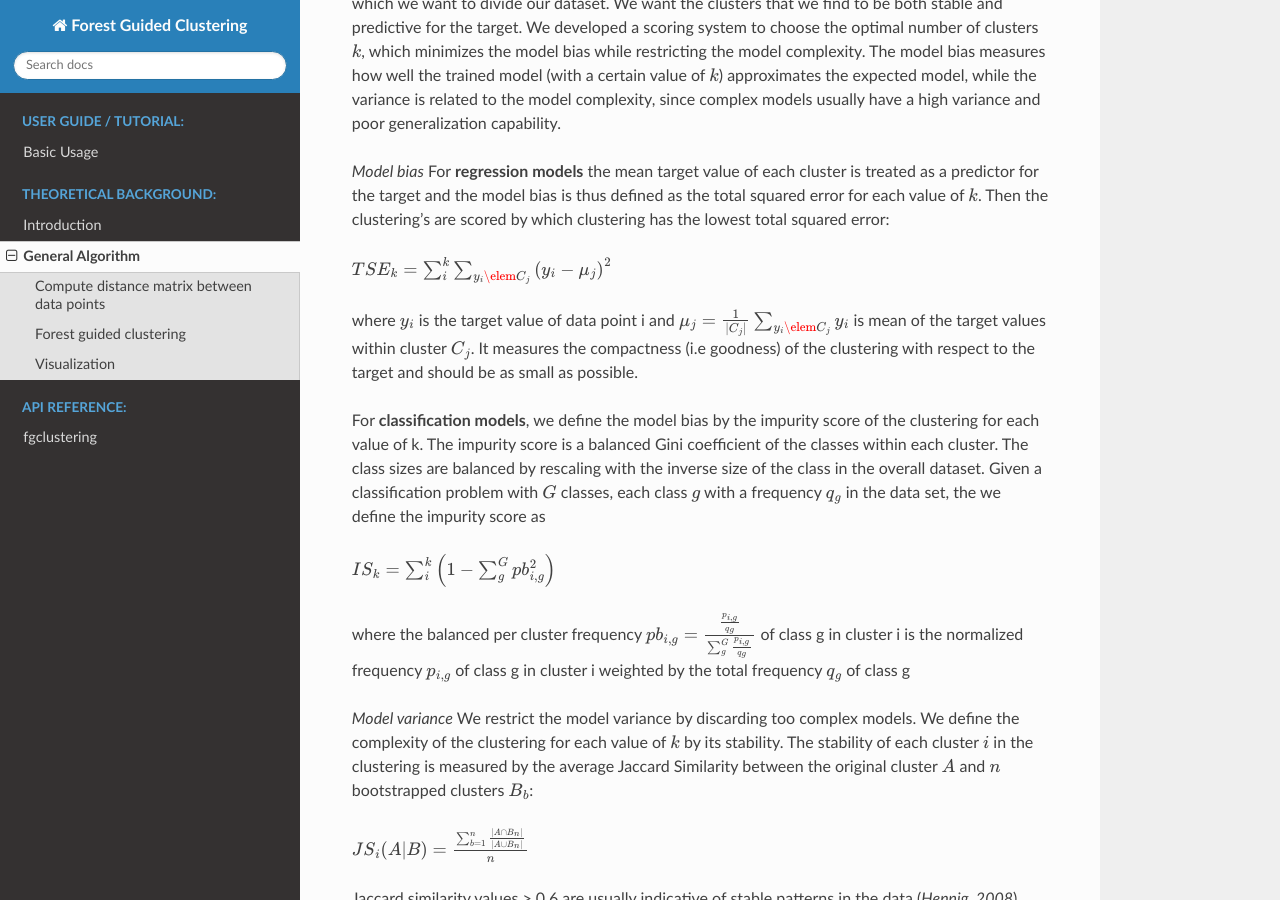
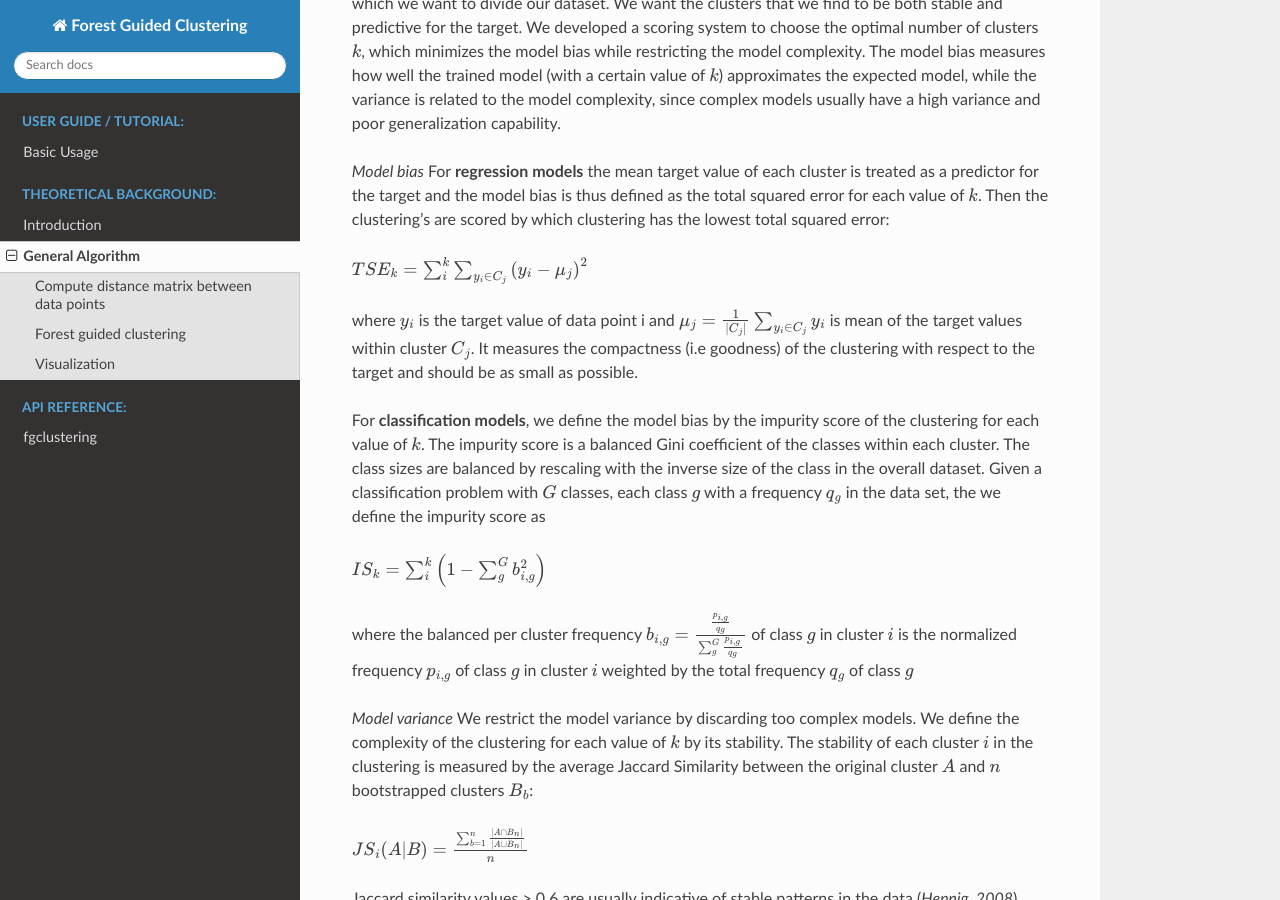
Before and after one commit to HelmholtzAI-Consultants-Munich/fg-clustering, a Sphinx documentation site: the page built from docs/source/general_algorithm.rst, in a window 1280 px wide and 900 px high, scrolled down 749 px. Built offline with Sphinx 7.4.7 and the Read the Docs theme 2.0.0, drawn with Linux system fonts in a browser that asks for light colours; pages that are not in the unit, such as notebooks, are missing from menus.

Commit message:
Update general_algorithm.rst

```diff
--- a/docs/source/general_algorithm.rst
+++ b/docs/source/general_algorithm.rst
@@ -37,20 +37,20 @@ For **regression models** the mean target value of each cluster is treated as a
 is thus defined as the total squared error for each value of :math:`k`.
 Then the clustering's are scored by which clustering has the lowest total squared error:
 
-:math:`TSE_k = \sum_i^k \sum_{y_i \elem C_j} \left( y_i - \mu_j \right)^2`
+:math:`TSE_k = \sum_i^k \sum_{y_i \in C_j} \left( y_i - \mu_j \right)^2`
 
-where :math:`y_i` is the target value of data point i and :math:`\mu_j = \frac{1}{|C_j|}\sum_{y_i \elem C_j} y_i` is mean of the target values within cluster :math:`C_j`. It measures the compactness (i.e
+where :math:`y_i` is the target value of data point i and :math:`\mu_j = \frac{1}{|C_j|}\sum_{y_i \in C_j} y_i` is mean of the target values within cluster :math:`C_j`. It measures the compactness (i.e
 goodness) of the clustering with respect to the target and should be as small as possible.
 
-For **classification models**, we define the model bias by the impurity score of the clustering for each value of k.
+For **classification models**, we define the model bias by the impurity score of the clustering for each value of :math:`k`.
 The impurity score is a balanced Gini coefficient of the classes within each cluster. The class sizes are balanced by rescaling with the inverse size of the class in the overall dataset.
 Given a classification problem with :math:`G` classes, each class :math:`g` with a frequency :math:`q_g` in the data set,
 the we define the impurity score as
 
-:math:`IS_k = \sum_i^k \left( 1- \sum_g^G pb^2_{i,g} \right)`
+:math:`IS_k = \sum_i^k \left( 1- \sum_g^G b^2_{i,g} \right)`
 
 where the balanced per cluster frequency
-:math:`pb_{i,g} = \frac{\frac{p_{i,g}}{q_g}}{\sum_g^G \frac{p_{i,g}}{q_g}}` of class g in cluster i is the normalized frequency :math:`p_{i,g}` of class g in cluster i weighted by the total frequency :math:`q_g` of class g
+:math:`b_{i,g} = \frac{\frac{p_{i,g}}{q_g}}{\sum_g^G \frac{p_{i,g}}{q_g}}` of class :math:`g` in cluster :math:`i` is the normalized frequency :math:`p_{i,g}` of class :math:`g` in cluster :math:`i` weighted by the total frequency :math:`q_g` of class :math:`g`
 
 
 
```
